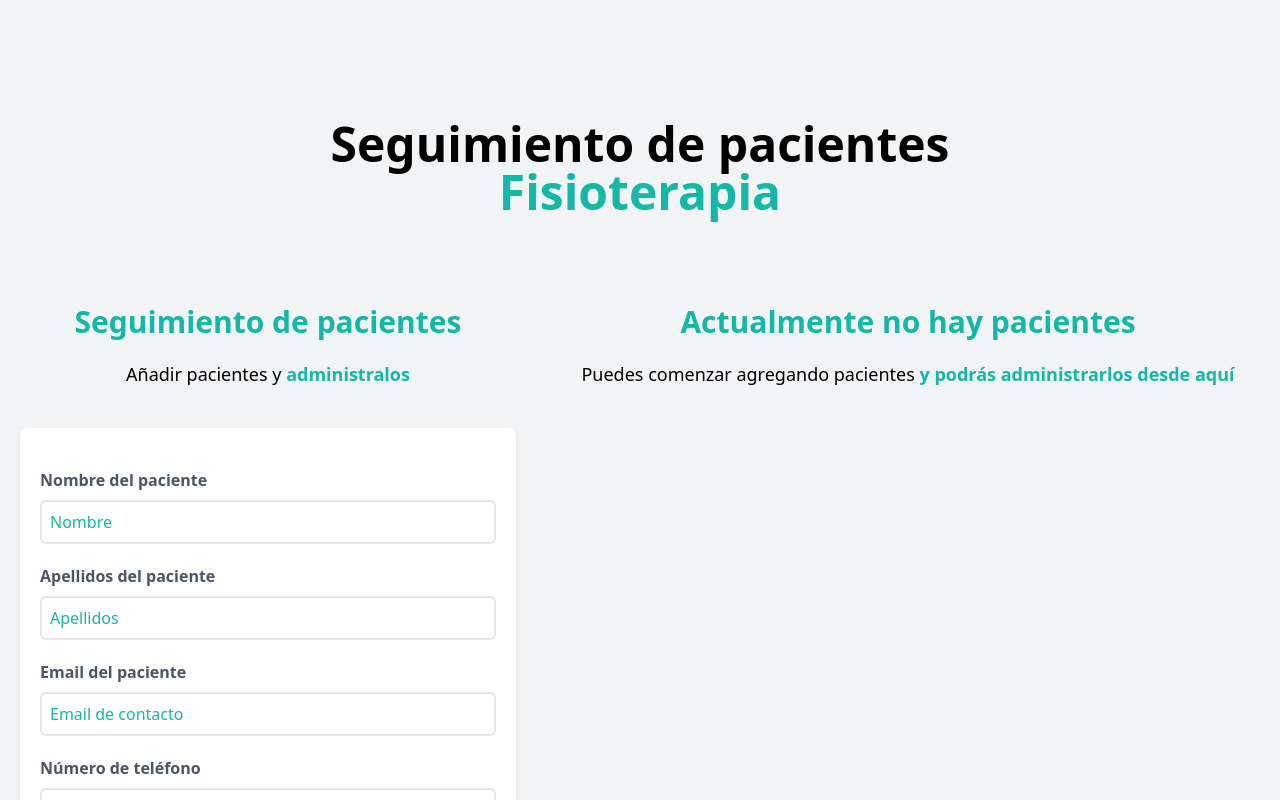
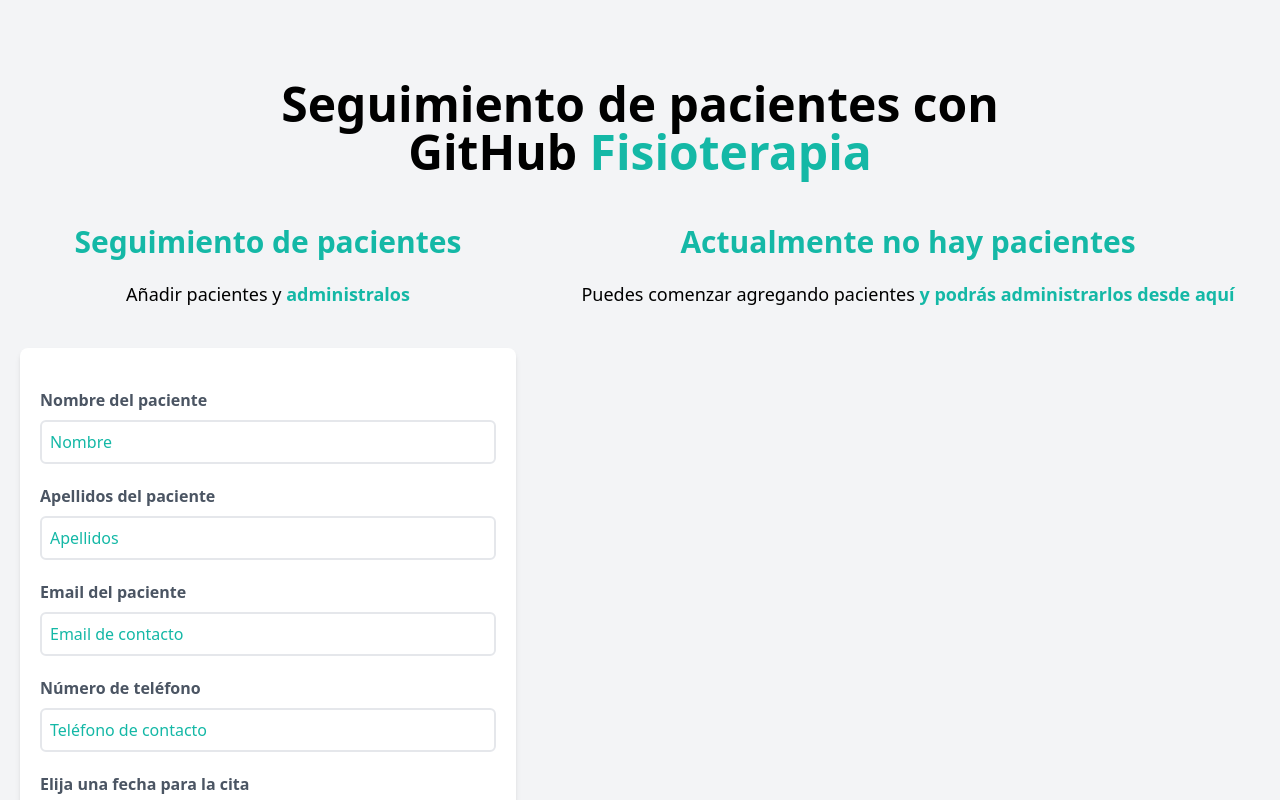
Before and after one commit to Soyjavieralvarez/physiotherapy-patients, a React (Vite) app: page / in a window 1280 px wide. Shown: the top 800 px of the page. Built offline with nearby package versions, Linux system fonts and the light colour scheme.

Commit message:
New branch!

```diff
--- a/src/components/Header.jsx
+++ b/src/components/Header.jsx
@@ -4,9 +4,9 @@
 
   return (
     <>
-    <h1 className='font-black text-5xl text-center md:w-2/3 mx-auto py-10'>
-    Seguimiento de pacientes {''}
-    <span className="text-teal-500">Fisioterapia</span>
+    <h1 className='font-black text-5xl text-center md:w-2/3 mx-auto'>
+    Seguimiento de pacientes {''} con GitHub {''}
+    <span className="text-teal-500 ">Fisioterapia</span>
     </h1>
     </>
   )
--- a/tailwind.config.cjs
+++ b/tailwind.config.cjs
@@ -1,6 +1,6 @@
 /** @type {import('tailwindcss').Config} */
 module.exports = {
-  content: ["./index.html", "./src/**/*.jsx"],
+  content: ["index.html", "./src/**/*.jsx"],
   theme: {
     extend: {},
   },
```
